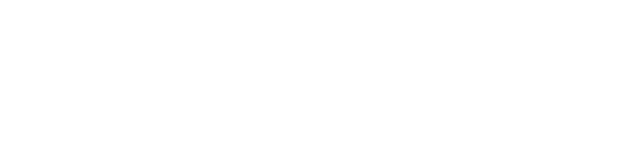
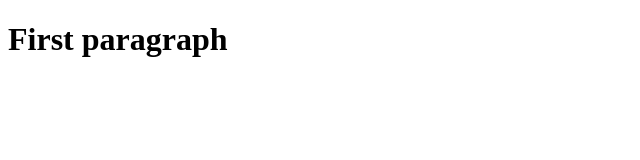
Before and after one commit to Sebastienkusz/helloWorld, a plain HTML site: page index.html in a window 1280 px wide. Shown: the whole page, without its empty margins (0-640 px from the left). Drawn offline with Linux system fonts and the light colour scheme.

Commit message:
Adding first paragraph

```diff
--- a/index.html
+++ b/index.html
@@ -4,9 +4,9 @@
     <meta charset="UTF-8">
     <meta name="viewport" content="width=device-width, initial-scale=1.0">
     <meta http-equiv="X-UA-Compatible" content="ie=edge">
-    <title>Hello World</title>
+    <title>Hello Wolrd</title>
 </head>
 <body>
-
+    <h1>First paragraph</h1>
 </body>
 </html>
```
